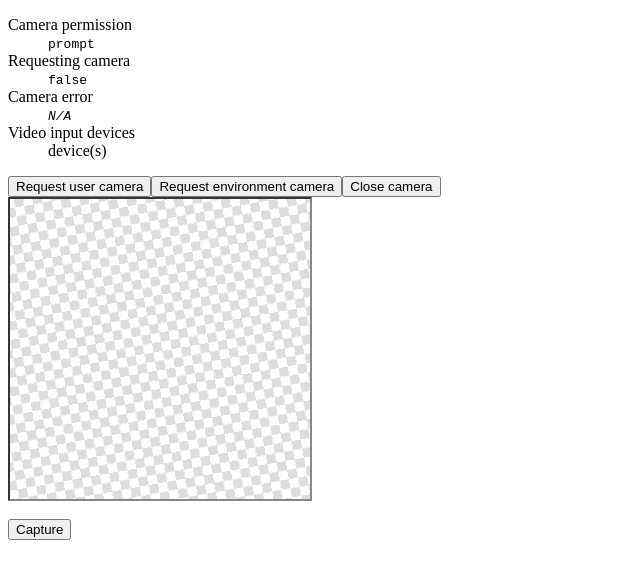
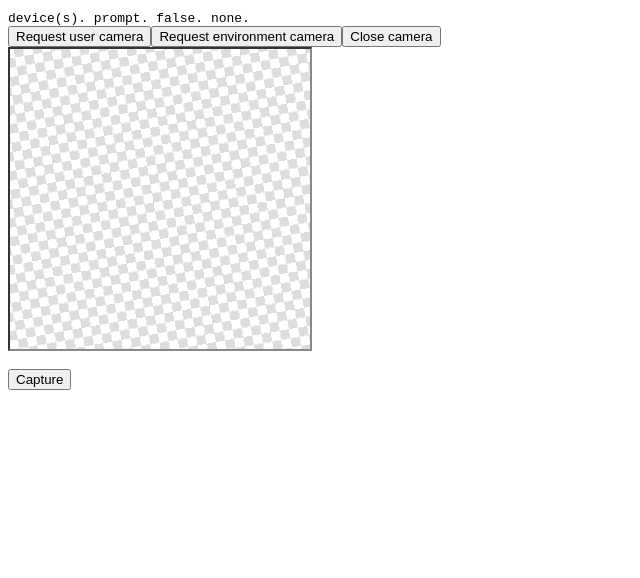
Before and after one commit to j-/picture-this-ui, a React (Create React App) app: page / in a window 1280 px wide. Shown: the top 578 px of the page, without its empty margins (0-640 px from the left). Built offline with nearby package versions, Linux system fonts and the light colour scheme.

Commit message:
Compress debug info

```diff
--- a/src/components/App.tsx
+++ b/src/components/App.tsx
@@ -32,16 +32,7 @@
     <div className="App">
       <CancelOnPageHidden />
 
-      <dl>
-        <dt>Camera permission</dt>
-        <dd><code>{cameraPermission || <em>N/A</em>}</code></dd>
-        <dt>Requesting camera</dt>
-        <dd><code>{String(requestingCamera)}</code></dd>
-        <dt>Camera error</dt>
-        <dd><code>{cameraError || <em>N/A</em>}</code></dd>
-        <dt>Video input devices</dt>
-        <dd>{videoInputDeviceCount} device(s)</dd>
-      </dl>
+      <code>{videoInputDeviceCount} device(s). {cameraPermission || 'unknown'}. {String(requestingCamera)}. {cameraError || 'none'}.</code><br />
 
       <RequestUserCamera>
         Request user camera
```
